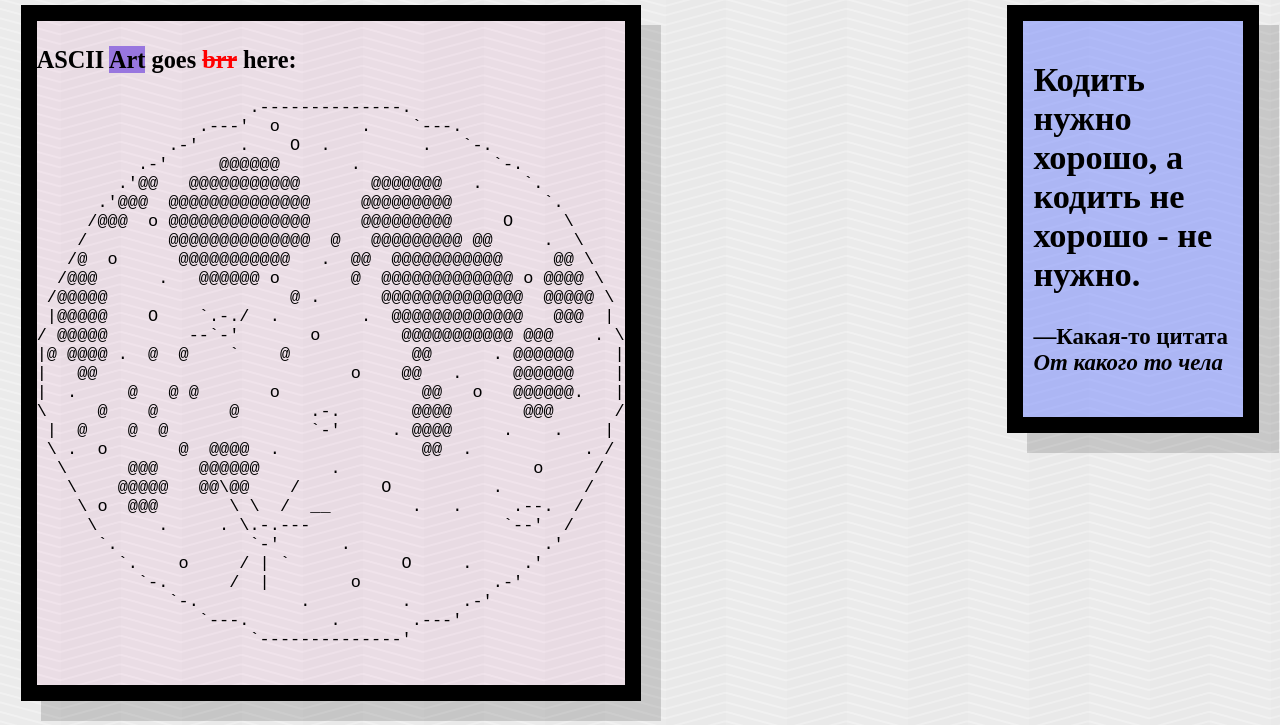
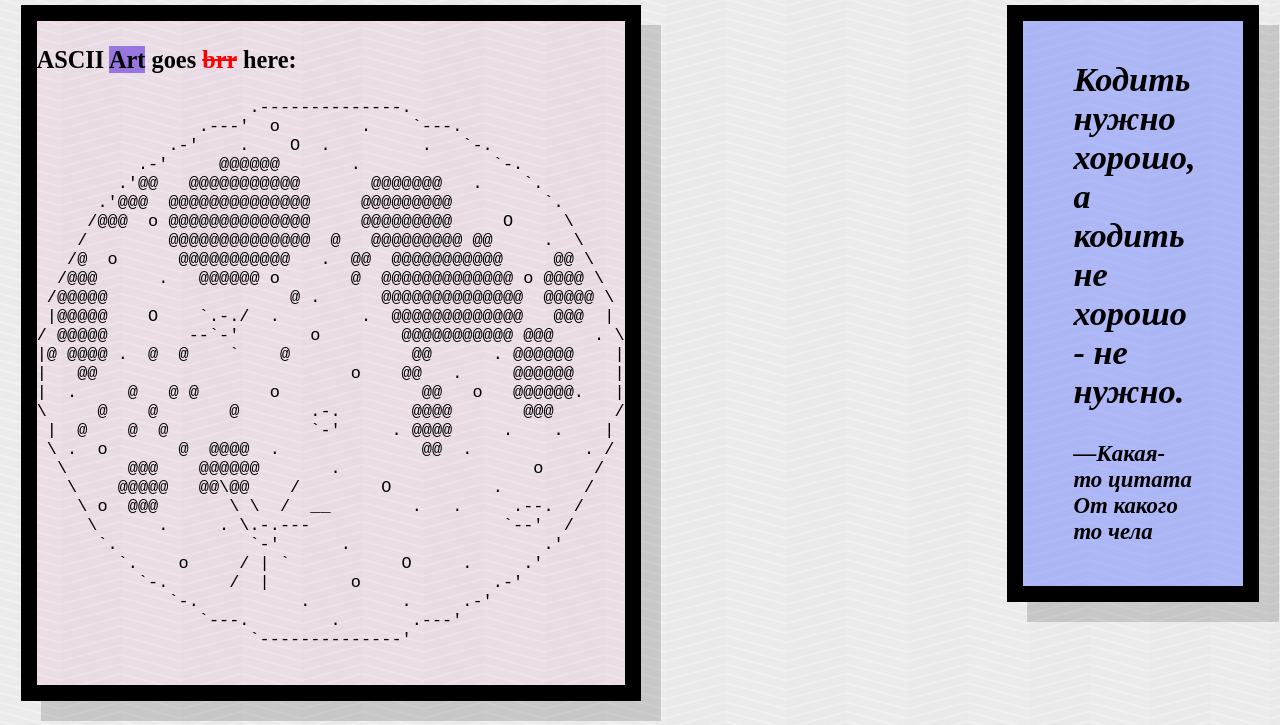
Before and after one commit to fedos3d/itmo_web, a plain HTML site: page index.html in a window 1280 px wide. Shown: the part 979-1704 px from the top of the page. Drawn offline with Linux system fonts and the light colour scheme; a web font is replaced by a local one.

Commit message:
fixed blockquote

```diff
--- a/index.html
+++ b/index.html
@@ -46,14 +46,12 @@
     </section>
     <div class="thatrow">
     <aside>
-        <div class="blockquote-wrapper">
-            <div class="blockquote">
+        <blockquote>
                 <h1>
                     Кодить нужно хорошо, а кодить не хорошо - не нужно.
                 </h1>
                 <h4>&mdash;Какая-то цитата<br><em>От какого то чела</em></h4>
-            </div>
-        </div>
+        </blockquote>
     </aside>
 
     <section>
--- a/outlines.css
+++ b/outlines.css
@@ -120,7 +120,7 @@ article:hover, section:hover, aside:hover{
 }
 .thatrow {
     clear: both;
-    *zoom: 1;
+
 }
 .thatrow section {
     float: left;
```
